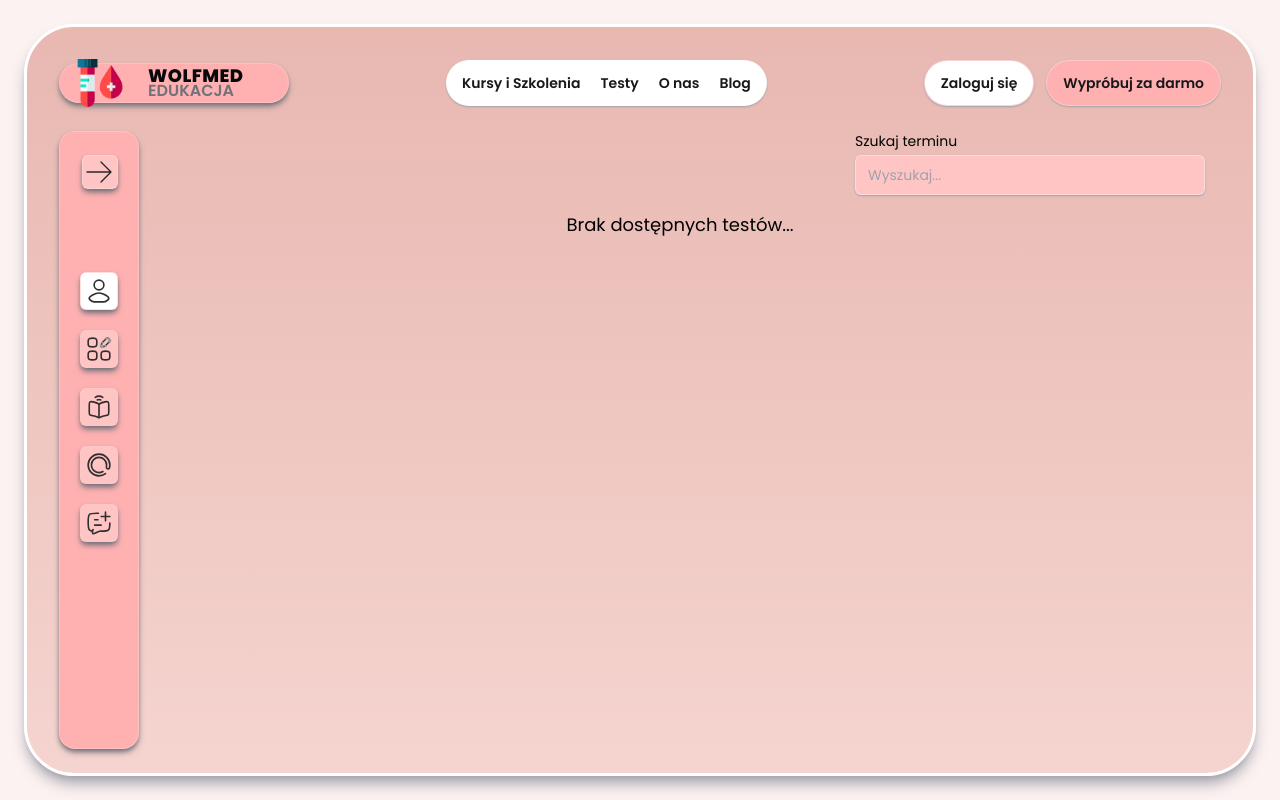
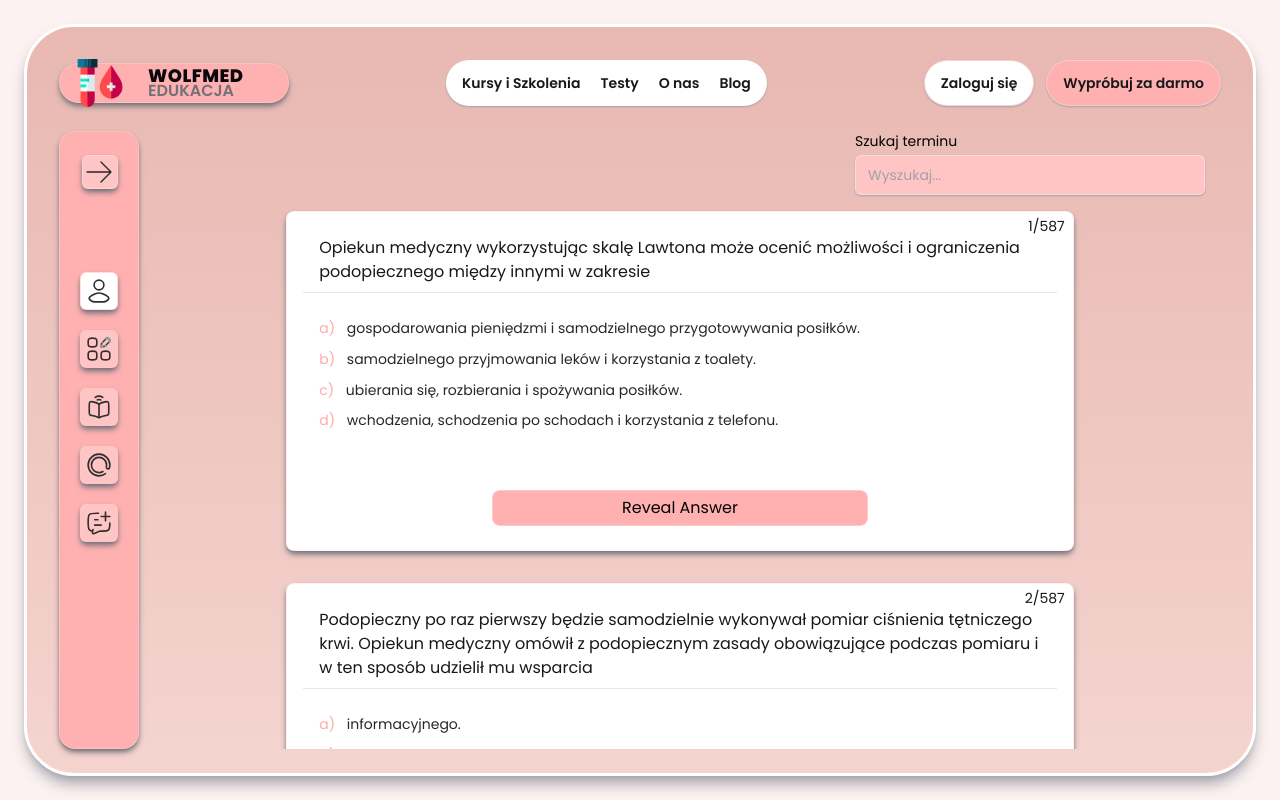
Before and after one commit to wujekbizon/wolfmed-edu, a Next.js app: page /testy-opiekun in a window 1280 px wide. Built offline with nearby package versions, Linux system fonts and the light colour scheme.

Commit message:
Add pagination to filtered test list, create LearningCard to display single test

```diff
--- a/src/components/AllTests.tsx
+++ b/src/components/AllTests.tsx
@@ -11,8 +11,11 @@ export default function AllTests(props: { tests: Test[] }) {
   const { searchTerm } = useSearchTermStore()
   const debouncedSearchTerm = useDebouncedValue(searchTerm, 250)
 
+  // creates an array directly from object's values
+  const testsArr = Object.values(props.tests)
+
   const filteredTestsQueryFn = async () => {
-    if (!debouncedSearchTerm) return props.tests // Return all tests if no search term or category selected
+    if (!debouncedSearchTerm) return testsArr
 
     return props.tests.filter((test) => {
       const matchQuestion = test.data.question.toLowerCase().includes(debouncedSearchTerm.toLowerCase())
@@ -30,7 +33,7 @@ export default function AllTests(props: { tests: Test[] }) {
   } = useQuery({
     queryKey: ['filteredTests', debouncedSearchTerm],
     queryFn: filteredTestsQueryFn,
-    enabled: !!searchTerm,
+    enabled: !!searchTerm || true,
     staleTime: 10 * 60 * 1000, // Cache results for 10 minutes
   })
 
@@ -39,7 +42,7 @@ export default function AllTests(props: { tests: Test[] }) {
       <div className="place-self-center xl:place-self-end w-full md:w-3/4 lg:w-1/2 xl:w-1/3">
         <SearchTerm />
       </div>
-      <FilteredTestsList tests={filteredTests} isLoading={searchLoading} error={error} />
+      <FilteredTestsList tests={filteredTests ?? testsArr} isLoading={searchLoading} error={error} />
     </section>
   )
 }
--- a/src/components/FilteredTestsList.tsx
+++ b/src/components/FilteredTestsList.tsx
@@ -1,13 +1,30 @@
 import { Test } from '@/server/getData'
-import Link from 'next/link'
+import LearningCard from './LearningCard'
+import { useSearchTermStore } from '@/store/useSearchTermStore'
 
 interface FilteredTestsListProps {
-  tests: Test[] | undefined
+  tests: Test[]
   isLoading: boolean
   error?: Error | null
 }
 
 export default function FilteredTestsList({ tests, isLoading, error }: FilteredTestsListProps) {
+  const { currentPage, perPage, setCurrentPage } = useSearchTermStore()
+
+  console.log(tests)
+
+  // Calculate the total number of pages
+  const totalPages = Math.ceil(tests?.length / perPage)
+
+  // Adjust currentPage if it exceeds totalPages after filtering
+  if (currentPage > totalPages && totalPages > 0) {
+    setCurrentPage(totalPages)
+  }
+
+  // Calculate the start and end indices for the current page
+  const startIndex = (currentPage - 1) * perPage
+  const paginatedTests = tests.slice(startIndex, startIndex + perPage)
+
   if (isLoading) {
     return <p className="text-center">Loading tests...</p>
   }
@@ -25,15 +42,34 @@ export default function FilteredTestsList({ tests, isLoading, error }: FilteredT
   }
 
   return (
-    <div className="grid w-full grid-cols-1 gap-4 lg:grid-cols-2 xl:w-5/6">
-      {tests.map((item, index) => (
-        <p key={item.data.question}>{item.category}</p>
-        // <QuestionCard
-        //   key={item.data.question}
-        //   test={item}
-        //   questionNumber={`${index + 1}/${tests.length}`}
-        // />
+    <div className="grid w-full grid-cols-1 gap-8 xl:w-3/4">
+      {paginatedTests.map((item, index) => (
+        <LearningCard
+          key={item.data.question}
+          test={item}
+          questionNumber={`${index + 1 + (currentPage - 1) * perPage}/${tests.length}`}
+        />
       ))}
+      {/* Pagination Controls */}
+      <div className="flex gap-2 mt-4">
+        <button
+          onClick={() => setCurrentPage(currentPage - 1)}
+          disabled={currentPage === 1}
+          className="px-3 py-1 bg-gray-300 text-black rounded disabled:bg-gray-200"
+        >
+          Previous
+        </button>
+        <span className="px-3 py-1 bg-gray-200 text-black rounded">
+          Page {currentPage} of {totalPages}
+        </span>
+        <button
+          onClick={() => setCurrentPage(currentPage + 1)}
+          disabled={currentPage >= totalPages}
+          className="px-3 py-1 bg-gray-300 text-black rounded disabled:bg-gray-200"
+        >
+          Next
+        </button>
+      </div>
     </div>
   )
 }
--- /dev/null
+++ b/src/components/LearningCard.tsx
@@ -0,0 +1,49 @@
+'use client'
+
+import { LETTERS } from '@/constants/optionsLetters'
+import { Test } from '@/server/getData'
+import { useState } from 'react'
+
+export default function LearningCard(props: { test: Test; questionNumber: string }) {
+  const [showCorrectAnswer, setShowCorrectAnswer] = useState(false)
+  const { answers, question } = props.test.data
+
+  const handleCorrectAnswer = () => {
+    setShowCorrectAnswer(!showCorrectAnswer)
+  }
+
+  return (
+    <div className="relative flex h-full min-h-[340px] w-full flex-col rounded-lg shadow-md shadow-zinc-500 border border-red-100/50 bg-white px-4 py-6 text-zinc-900">
+      <p className="absolute right-2 top-1 text-sm text-muted-foreground">{props.questionNumber}</p>
+      <h3 className="border-b border-border/40 px-4 pb-2 text-base">{question}</h3>
+      <ul className="flex h-full flex-col gap-2 px-4 pt-6">
+        {answers.map(({ option, isCorrect }, index) => (
+          <li key={option} className="text-balance text-sm leading-relaxed text-[#ffabab]">
+            <span
+              className={`${showCorrectAnswer && (isCorrect ? 'text-[#ff6060]' : 'opacity-25')} transition-opacity`}
+            >
+              {' '}
+              {LETTERS[index]})
+            </span>{' '}
+            <span
+              className={`${
+                showCorrectAnswer && (isCorrect ? 'rounded-xl bg-[#ffb1b1] ' : 'opacity-25')
+              } text-md px-2 py-0.5 text-zinc-800  transition-opacity`}
+            >
+              {' '}
+              {option}
+            </span>
+          </li>
+        ))}
+      </ul>
+      <div className="flex w-full self-center pt-4 md:w-1/2">
+        <button
+          onClick={handleCorrectAnswer}
+          className="flex h-9 w-full items-center justify-center rounded-lg  px-4 py-2 text-base font-medium bg-[#ffb1b1] hover:text-[#fffcfc] border border-red-100/50 text-black transition-colors focus-visible:outline-none focus-visible:ring-1 focus-visible:ring-ring disabled:pointer-events-none disabled:opacity-50"
+        >
+          {showCorrectAnswer ? 'Hide Answer' : 'Reveal Answer'}
+        </button>
+      </div>
+    </div>
+  )
+}
--- /dev/null
+++ b/src/constants/optionsLetters.ts
@@ -0,0 +1 @@
+export const LETTERS = ['a', 'b', 'c', 'd', 'e'] // it depends on how many options in answers []
--- a/src/store/useSearchTermStore.ts
+++ b/src/store/useSearchTermStore.ts
@@ -1,13 +1,23 @@
-import { create } from "zustand";
+import { create } from 'zustand'
 
 interface SearchTermState {
-  searchTerm: string;
-  setSearchTerm: (term: string) => void;
-  clearSearchTerm: () => void;
+  searchTerm: string
+  setSearchTerm: (term: string) => void
+  clearSearchTerm: () => void
+  currentPage: number
+  perPage: number
+  setCurrentPage: (page: number) => void
+  setPerPage: (perPage: number) => void
+  resetPagination: () => void
 }
 
 export const useSearchTermStore = create<SearchTermState>()((set) => ({
-  searchTerm: "",
-  setSearchTerm: (term) => set({ searchTerm: term }),
-  clearSearchTerm: () => set({ searchTerm: "" }),
-}));
+  searchTerm: '',
+  currentPage: 1,
+  perPage: 20,
+  setSearchTerm: (term) => set({ searchTerm: term, currentPage: 1 }),
+  clearSearchTerm: () => set({ searchTerm: '', currentPage: 1 }),
+  setCurrentPage: (page) => set({ currentPage: page }),
+  setPerPage: (perPage) => set({ perPage }),
+  resetPagination: () => set({ currentPage: 1 }),
+}))
```
